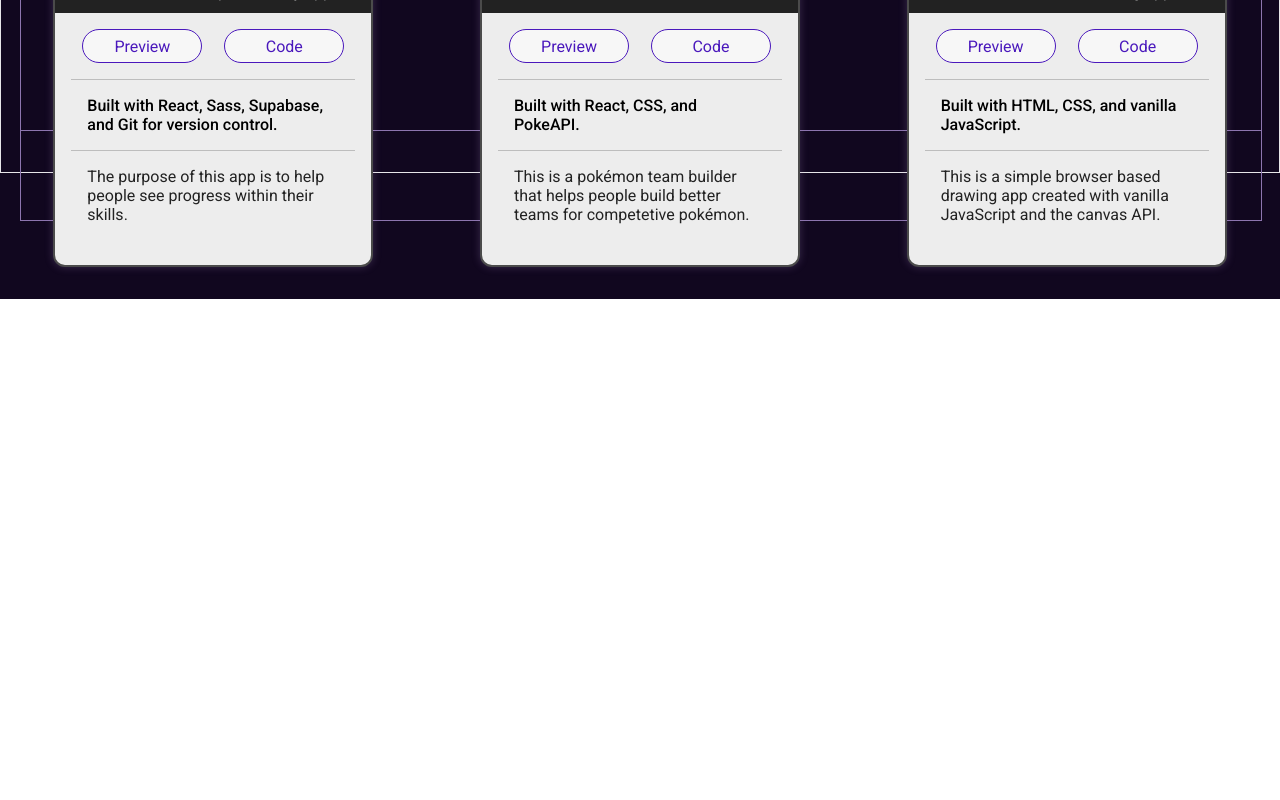
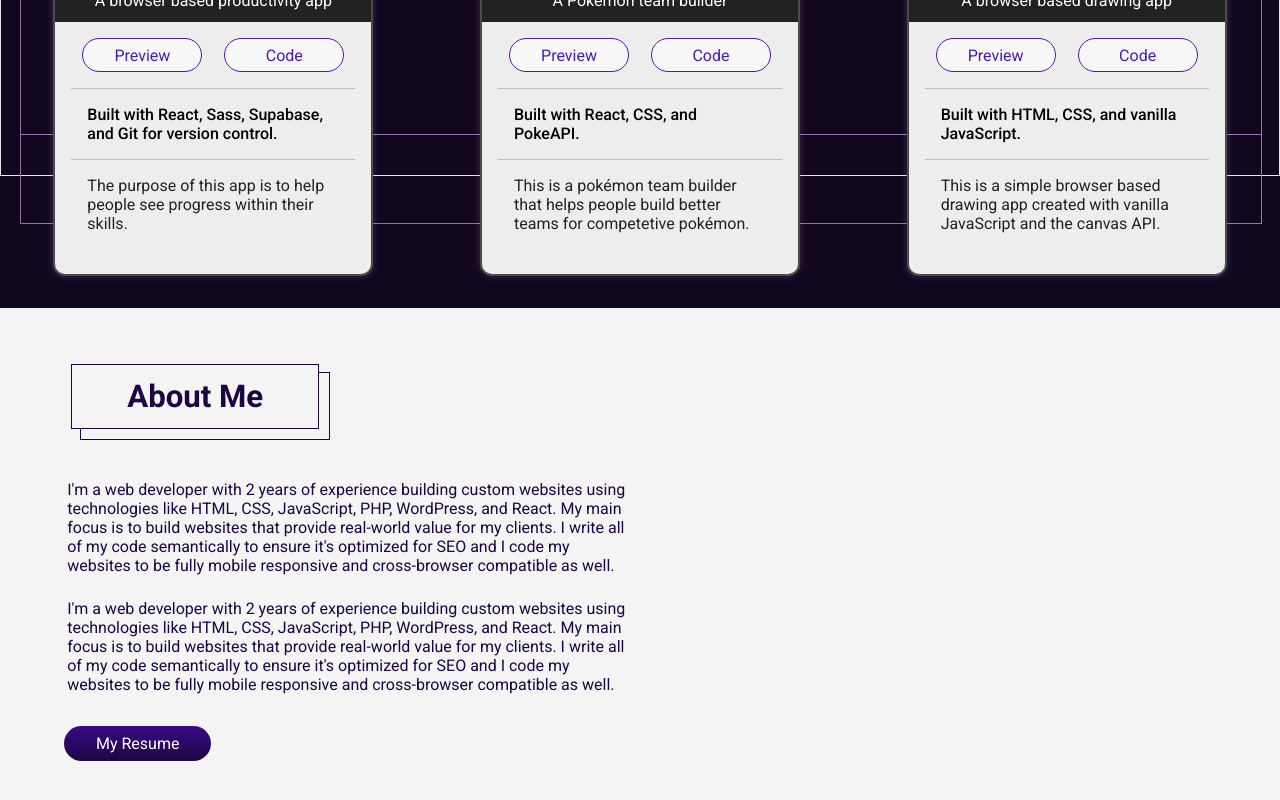
Before and after one commit to Ice-Cap/my-portfolio-website, a React (Create React App) app: page / in a window 1280 px wide. Shown: the part 962-1762 px from the top of the page. Before the commit the page ends 1261 px from the top, so only its background shows below. Built offline with nearby package versions, Linux system fonts and the light colour scheme.

Commit message:
Preliminary styling for the about section

```diff
--- a/src/App.js
+++ b/src/App.js
@@ -1,11 +1,13 @@
 import Introduction from "./components/Introduction";
 import Projects from './components/Projects';
+import About from './components/About';
 
 function App() {
   return (
     <main>
       <Introduction />
       <Projects />
+      <About />
     </main>
   );
 }
--- /dev/null
+++ b/src/components/About.js
@@ -0,0 +1,26 @@
+import React from 'react';
+
+function About() {
+  return (
+    <section id="about">
+      <div className="section-heading">
+        <h2>About</h2>
+      </div>
+      <div className="content">
+        <div className="paragraphs">
+          <p>
+            I'm a web developer with 2 years of experience building custom websites using technologies like HTML, CSS, JavaScript, PHP, WordPress, and React. My main focus is to build websites that provide real-world value for my clients. I write all of my code semantically to ensure it's optimized for SEO and I code my websites to be fully mobile responsive and cross-browser compatible as well.
+          </p>
+          <p>
+            I'm a web developer with 2 years of experience building custom websites using technologies like HTML, CSS, JavaScript, PHP, WordPress, and React. My main focus is to build websites that provide real-world value for my clients. I write all of my code semantically to ensure it's optimized for SEO and I code my websites to be fully mobile responsive and cross-browser compatible as well.
+          </p>
+          <a href='#'>My Resume</a>
+        </div>
+        <div className="cube">
+        </div>
+      </div>
+    </section>
+  )
+}
+
+export default About;
--- a/src/components/Introduction.js
+++ b/src/components/Introduction.js
@@ -6,7 +6,7 @@ import sassLogo from '../images/sass-logo.png';
 import bootstrapLogo from '../images/bootstrap-logo.png';
 import phpLogo from '../images/php-logo.png';
 import postgre from '../images/postgre.png';
-import Cube from './Cube';
+import Cube from './UI/Cube';
 
 function Introduction() {
   return (
--- /dev/null
+++ b/src/scss/components/_about.scss
@@ -0,0 +1,44 @@
+#about {
+  padding: 2rem 3rem;
+  background-color: $secondary-color-100;
+
+  .section-heading {
+    h2 {
+      border: 1px solid $primary-color-200;
+
+      &::after {
+        content: 'About Me';
+        position: absolute;
+        border: 1px solid $primary-color-200;
+        color: $primary-color-200;
+        background-color: $secondary-color-100;
+      }
+    }
+  }
+
+  .content {
+    padding: .5rem 1rem;
+
+    .paragraphs {
+      color: $primary-color-200;
+      width: 50%;
+
+      p {
+        &:first-child {
+          padding-top: 0;
+        }
+        padding: .75rem .2rem;
+      }
+
+      a {
+        margin-top: 1.25rem;
+        background: linear-gradient($primary-color-100, $primary-color-200);
+        color: #fff;
+        text-decoration: none;
+        padding: .5rem 2rem;
+        border-radius: 50px;
+        display: inline-block;
+      }
+    }
+  }
+}
--- a/src/scss/components/_projects.scss
+++ b/src/scss/components/_projects.scss
@@ -4,28 +4,9 @@
   overflow: hidden;
 
   .section-heading {
-    padding: 2rem;
-
     h2 {
-      border: 1px solid #fff;
-      text-align: center;
-      width: 250px;
-      padding: .9rem;
-      position: relative;
-      z-index: 20;
-
       &::after {
         content: 'Projects';
-        position: absolute;
-        z-index: 1;
-        right: 10px;
-        bottom: 10px;
-        border: 1px solid #fff;
-        text-align: center;
-        width: 220px;
-        padding: .8rem;
-        height: 25px;
-        background-color: $primary-color-300;
       }
     }
   }
--- a/src/scss/shared.scss
+++ b/src/scss/shared.scss
@@ -29,6 +29,34 @@ body {
   color: #fff;
 }
 
+.section-heading {
+  padding: 2rem;
+  font-size: 1.3rem;
+
+  h2 {
+    border: 1px solid #fff;
+    text-align: center;
+    width: 250px;
+    padding: .9rem;
+    position: relative;
+    z-index: 20;
+
+    &::after {
+      content: '';
+      position: absolute;
+      z-index: 1;
+      right: 10px;
+      bottom: 10px;
+      border: 1px solid #fff;
+      text-align: center;
+      width: 220px;
+      padding: .8rem;
+      background-color: $primary-color-300;
+    }
+  }
+}
+
 //  Parials  //
 @import './components/introduction.scss';
 @import './components/projects.scss';
+@import './components/about.scss';
```
Also changed, not shown: src/components/UI/Cube.js (renamed from src/components/Cube.js).
